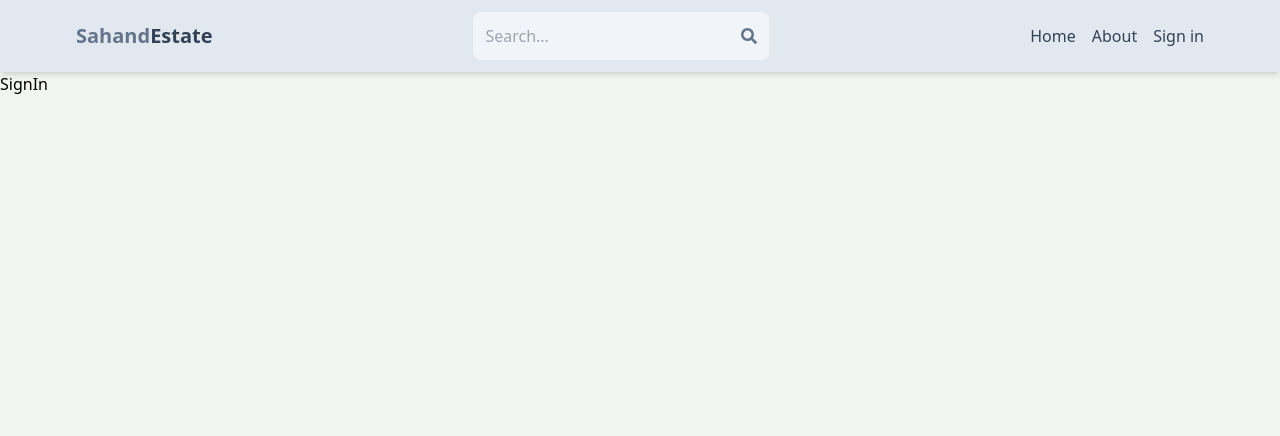
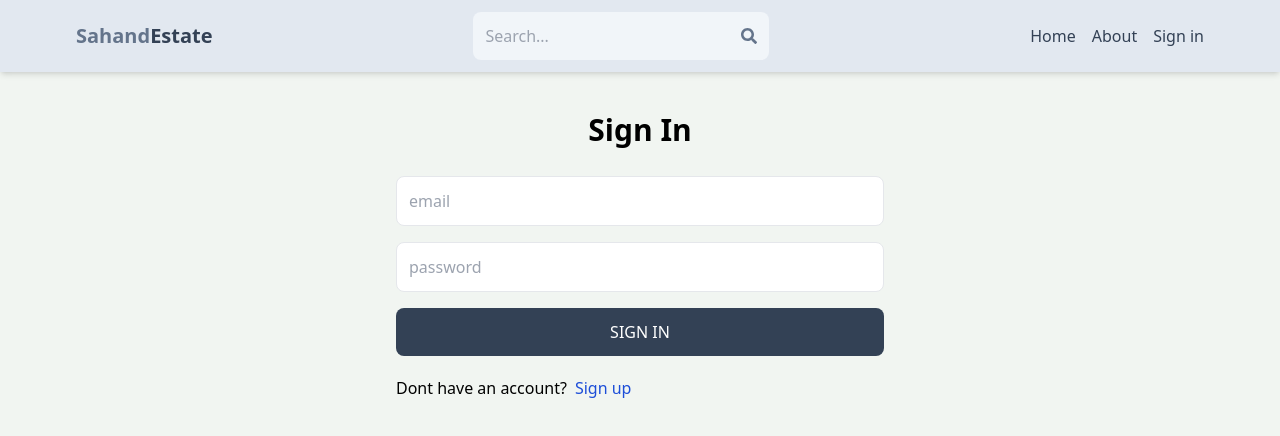
Before and after one commit to d0z273/Estate, a React (Vite) app in the folder client/: page /sign-in in a window 1280 px wide. Shown: the top 436 px of the page. Built offline with nearby package versions, Linux system fonts and the light colour scheme.

Commit message:
complete sign in page functionality

```diff
--- a/client/src/pages/SignIn.jsx
+++ b/client/src/pages/SignIn.jsx
@@ -1,3 +1,71 @@
+import { useState } from 'react';
+import { Link, useNavigate } from 'react-router-dom';
+
 export default function SignIn() {
-  return <div>SignIn</div>;
+  const [formData, setFormData] = useState({});
+  const [error, setError] = useState(null);
+  const [loading, setLoading] = useState(false);
+  const navigate = useNavigate();
+
+  const handleChange = (e) => {
+    setFormData({
+      ...formData,
+      [e.target.id]: e.target.value,
+    });
+  };
+
+  const handleSubmit = async (e) => {
+    e.preventDefault();
+    setLoading(true);
+    const res = await fetch('/api/auth/signin', {
+      method: 'POST',
+      headers: {
+        'Content-Type': 'application/json',
+      },
+      body: JSON.stringify(formData),
+    });
+    const data = await res.json();
+    if (data.success === false) {
+      setLoading(false);
+      setError(data.message);
+      return;
+    }
+    setLoading(false);
+    setError(null);
+    navigate('/');
+  };
+
+  return (
+    <div className="p-3 max-w-lg mx-auto">
+      <h1 className="text-3xl text-center font-semibold my-7">Sign In</h1>
+      <form onSubmit={handleSubmit} className="flex flex-col gap-4">
+        <input
+          type="text"
+          placeholder="email"
+          className="border p-3 rounded-lg"
+          id="email"
+          onChange={handleChange}
+        />
+        <input
+          type="text"
+          placeholder="password"
+          className="border p-3 rounded-lg"
+          id="password"
+          onChange={handleChange}
+        />
+        <button
+          disabled={loading}
+          className="bg-slate-700 text-white p-3 rounded-lg uppercase hover:opacity-95 disabled:opacity-80"
+        >
+          {loading ? 'Loading....' : 'Sign In'}
+        </button>
+      </form>
+      <div className="flex gap-2 my-5">
+        <p>Dont have an account?</p>
+        <Link to={'/sign-up'}>
+          <span className="text-blue-700">Sign up</span>
+        </Link>
+      </div>
+    </div>
+  );
 }
```
